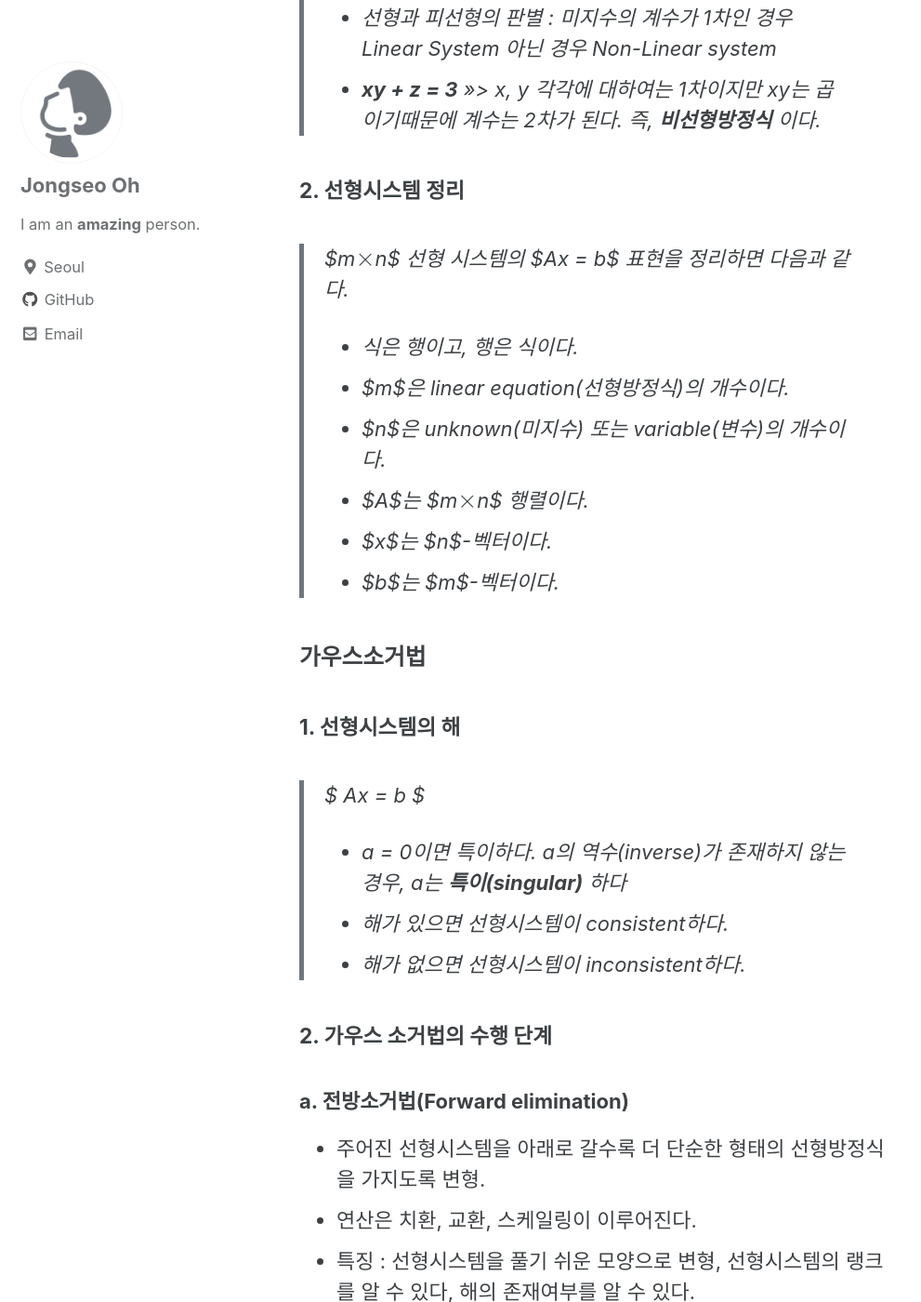
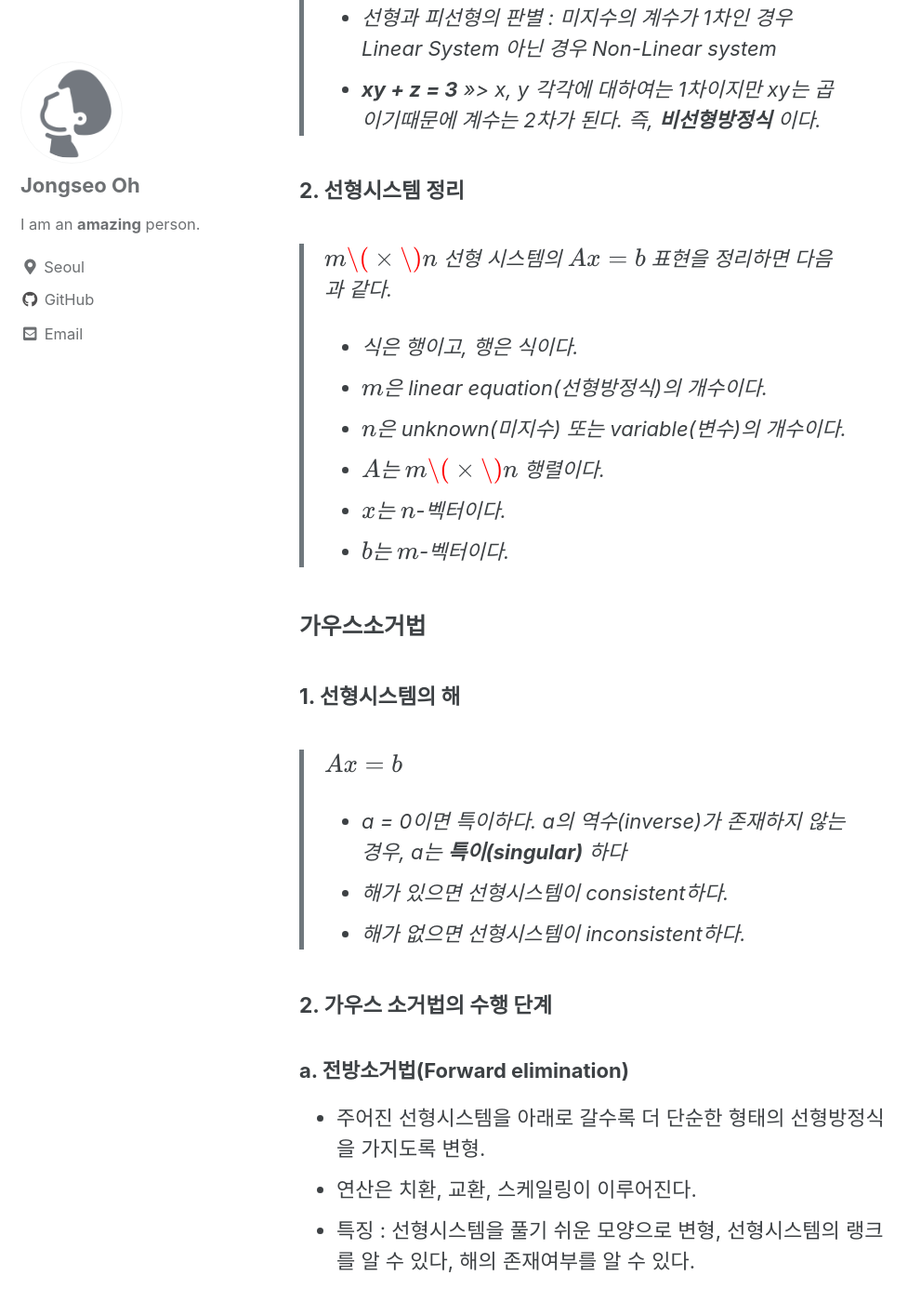
Before and after one commit to ohjongseo/ohjongseo.github.io, a Jekyll site: the page built from _posts/2021-04-26-[Week2_Day1] 4.선형시스템_가우스소거법.md, in a window 1280 px wide and 1400 px high, scrolled down 606 px. Shown: the whole window at 93% size, without its empty margins (0-991 px from the left). Built offline with Jekyll 4.4.1, drawn with Linux system fonts in a browser that asks for light colours; cached includes are drawn as plain includes; formulas are drawn with MathJax 3; part of the change alters nothing that is shown.

```diff
--- a/_includes/mathjax_support.html
+++ b/_includes/mathjax_support.html
@@ -1,6 +1,6 @@
-<script type="text/x-mathjax=config">
+<script type="text/x-mathjax-config">
   MathJax.Hub.Config({
-      tex2jax:{inlineMath:[['$','$'],['\\(','\\)']]}
+    tex2jax: {inlineMath: [['$','$'],['\\(','\\)']]}
   });
 </script>
-<script src="https://cdn.mathjax.org/mathjax/latest/MathJax.js?config=Tex-AMS-MML_HTMLorMML"></script>
+<script src="https://cdn.mathjax.org/mathjax/latest/MathJax.js?config=TeX-AMS-MML_HTMLorMML"></script>
```
